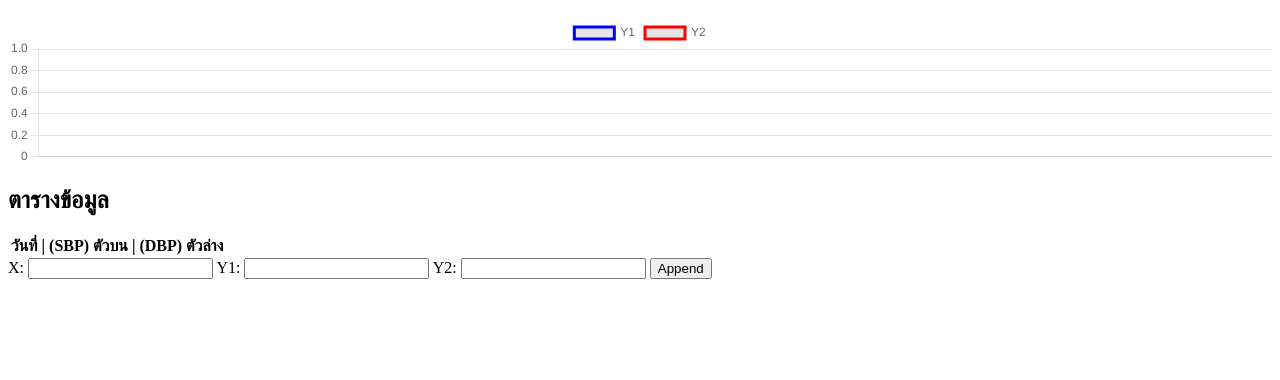
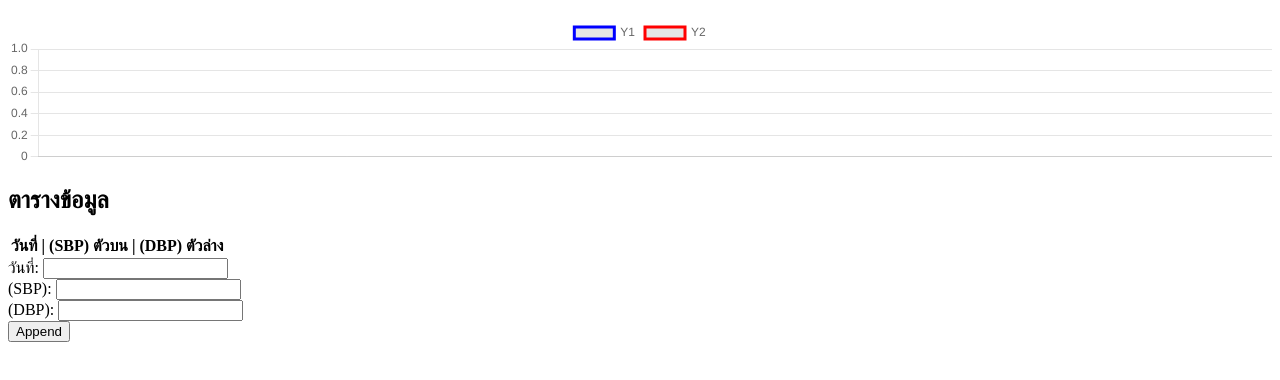
Before and after one commit to SukollapatPis/blood-pressure-prediction-chart, a plain HTML site: page index.html in a window 1280 px wide. Shown: the part 110-490 px from the top of the page. Drawn offline with nearby package versions, Linux system fonts and the light colour scheme.

Commit message:
Update index.html

```diff
--- a/index.html
+++ b/index.html
@@ -24,12 +24,12 @@
         </tbody>
       </table>
       <div>
-        <label for="x">X:</label>
-        <input type="number" id="x" name="x">
-        <label for="y1">Y1:</label>
-        <input type="number" id="y1" name="y1">
-        <label for="y2">Y2:</label>
-        <input type="number" id="y2" name="y2">
+        <label for="x">วันที่:</label>
+        <input type="number" id="x" name="x"><br>
+        <label for="y1">(SBP):</label>
+        <input type="number" id="y1" name="y1"><br>
+        <label for="y2">(DBP):</label>
+        <input type="number" id="y2" name="y2"><br>
         <button onclick="addToTable()">Append</button>
         <!--<button onclick="clearTable()">Clear</button>-->
       </div>
```
